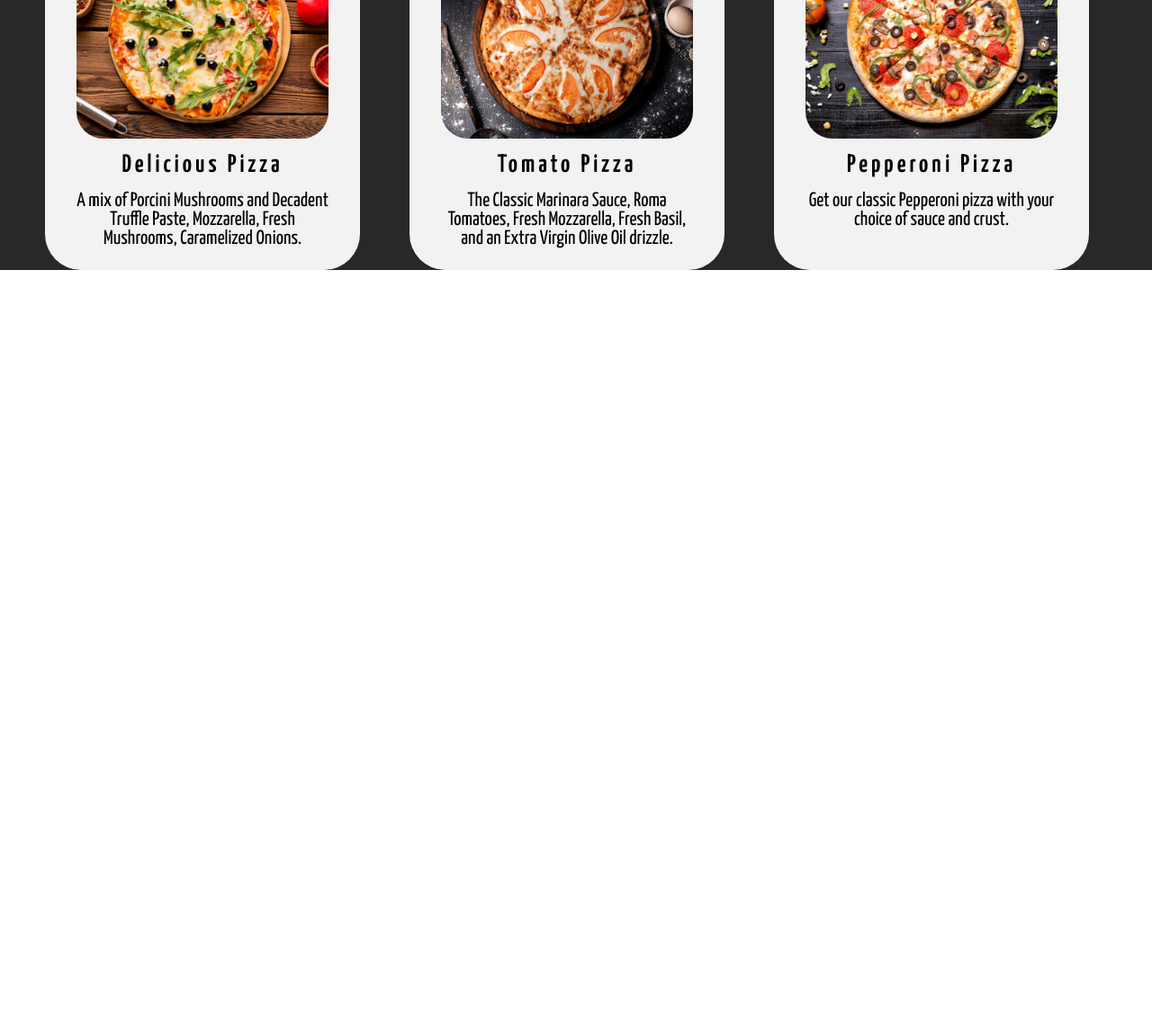
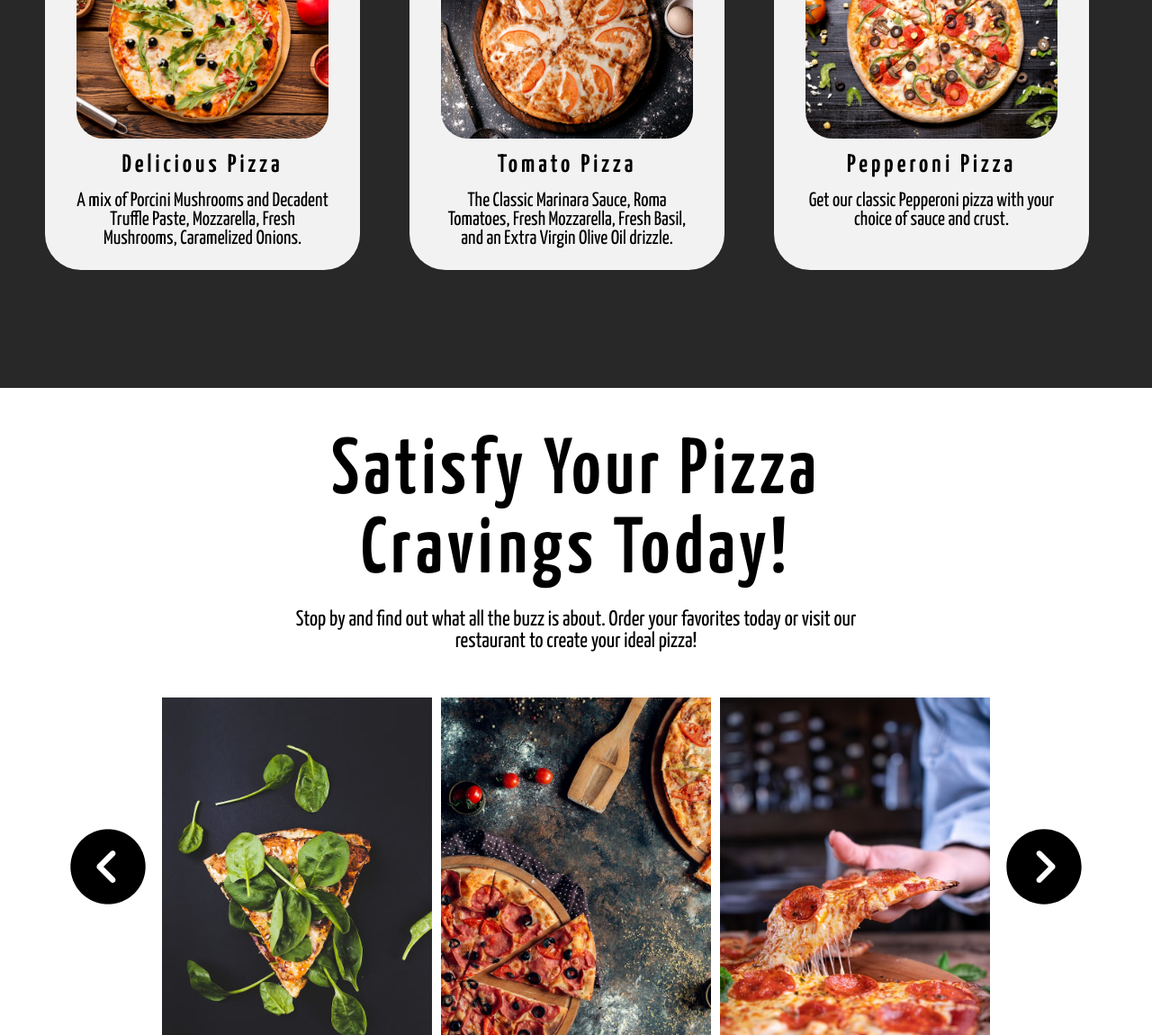
Before and after one commit to CHA-TEAU/frontend-adaptive, a plain HTML site: page index.html in a window 1280 px wide. Shown: the part 2941-4091 px from the top of the page at 90% size. Before the commit the page ends 3241 px from the top, so only its background shows below. Drawn offline with nearby package versions, Linux system fonts and the light colour scheme.

Commit message:
advertisement update

```diff
--- a/index.html
+++ b/index.html
@@ -144,12 +144,14 @@
                 <div class="menu-item">
                     <img src="css/Delicious.jpg" alt="">
                     <h4>Delicious Pizza</h4>
-                    <p>A mix of Porcini Mushrooms and Decadent Truffle Paste, Mozzarella, Fresh Mushrooms, Caramelized Onions.</p>
+                    <p>A mix of Porcini Mushrooms and Decadent Truffle Paste, Mozzarella, Fresh Mushrooms, Caramelized
+                        Onions.</p>
                 </div>
                 <div class="menu-item">
                     <img src="css/Tomato.jpg" alt="">
                     <h4>Tomato Pizza</h4>
-                    <p>The Classic Marinara Sauce, Roma Tomatoes, Fresh Mozzarella, Fresh Basil, and an Extra Virgin Olive Oil drizzle.</p>
+                    <p>The Classic Marinara Sauce, Roma Tomatoes, Fresh Mozzarella, Fresh Basil, and an Extra Virgin
+                        Olive Oil drizzle.</p>
                 </div>
                 <div class="menu-item">
                     <img src="css/Pepperoni.jpg" alt="">
@@ -166,6 +168,27 @@
 
     </section>
 
+    <!-- ---- ADVERTISMENT ---- -->
+
+    <div class="cont">
+        <section class="adver">
+            <div class="adver-title">
+                <h1>Satisfy Your Pizza
+                 Cravings Today!</h1>
+            <p>Stop by and find out what all the buzz is about. Order your favorites today or visit our restaurant to
+                create your ideal pizza!</p>
+            </div>
+
+            <div class="adver-pics">
+                <img src="css/arrowcircleleft.png" alt="" class="left-arrow">
+                <img src="css/adv.jpg" alt="" width="300px">
+                <img src="css/adv2.jpg" alt="" width="300px">
+                <img src="css/adv3.jpg" alt="" width="300px">
+                <img src="css/arrowcircleright.svg" alt=""class="rigth-arrow">
+            </div>
+        </section>
+    </div>
+
 
 
 
--- a/style.css
+++ b/style.css
@@ -264,10 +264,9 @@ li{
 
 .menu{
     margin-top: 50px;
-    height: auto;
+    height: 1100px;
     background-color: rgb(40, 40, 40);
 }
-
 
 
 .menu h1{
@@ -308,3 +307,35 @@ li{
     font-size: 22px;
     text-align: center;
 }
+
+
+/* Advertisment Section */
+
+.adver{
+    margin-top: 50px;
+    text-align: center;
+}
+
+.adver-title{
+    margin: 0 auto;
+    width: 55%;
+}
+
+.adver h1{
+    font-size: 88px;
+    letter-spacing: 5px;
+
+}
+
+.adver p{
+    margin-top: 20px;
+    font-size: 24px;
+}
+
+.adver-pics{
+    margin-top: 50px;
+    display: flex;
+    justify-content: center;
+    align-items: center;
+    gap: 10px;
+}
```
Also changed, not shown: css/adv.jpg (added), css/adv2.jpg (added), css/adv3.jpg (added), css/arrowcircleleft.png (added), css/arrowcircleright.png (added), css/arrowcircleright.svg (added), 1 other file.
